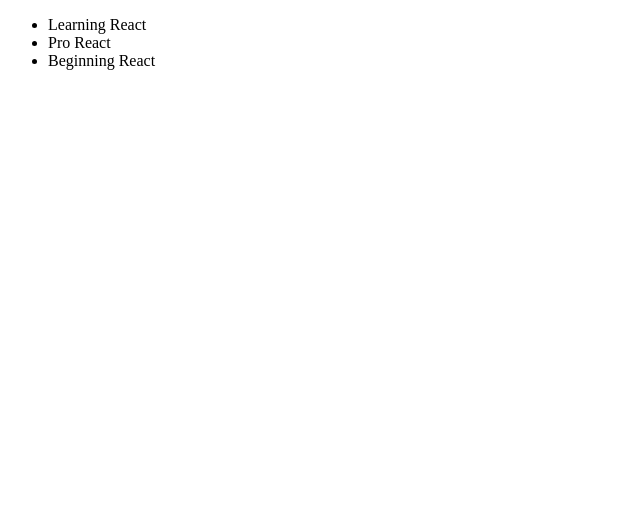
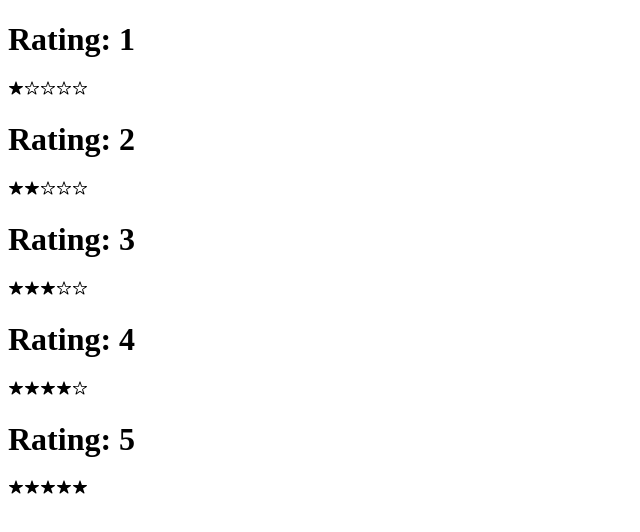
Before and after one commit to rajneesh18/react-practice, a React (Create React App) app: page /list-product in a window 1280 px wide. Shown: the top 532 px of the page, without its empty margins (0-640 px from the left). Built offline with nearby package versions, Linux system fonts and the light colour scheme.

Commit message:
Ratings with Local State to a component

```diff
--- a/package.json
+++ b/package.json
@@ -9,6 +9,7 @@
     "netlify-cli": "^17.35.0",
     "react": "^18.3.1",
     "react-dom": "^18.3.1",
+    "react-icons": "^5.3.0",
     "react-router-dom": "^6.26.1",
     "react-scripts": "5.0.1",
     "web-vitals": "^2.1.4"
--- a/src/components/Products.jsx
+++ b/src/components/Products.jsx
@@ -1,14 +1,24 @@
+
+
+import Rating from "./Rating";
+
 
 const Products  = () => {
-    const products = ["Learning React", "Pro React", "Beginning React"];
+    // const products = ["Learning React", "Pro React", "Beginning React"];
 
-    const listProducts = products.map((product) => {
-       return <li key={product.toString()}>{product}</li>
-    })
+    // const listProducts = products.map((product) => {
+    //    return <li key={product.toString()}>{product}</li>
+    // })
 
     return (
         <div>
-            <ul>{listProducts}</ul>
+            {/* <ul>{listProducts}</ul> */}
+
+            <Rating rating = '1' />
+            <Rating rating = '2' />
+            <Rating rating = '3' />
+            <Rating rating = '4' />
+            <Rating rating = '5' />
         </div>
     )
 }
--- /dev/null
+++ b/src/components/Rating.jsx
@@ -0,0 +1,20 @@
+import { useState } from "react";
+import { IoIosStar, IoIosStarOutline } from "react-icons/io";
+
+const Rating = (props) => {
+    const [rating, setRating] = useState(props.rating);
+
+
+    return <>
+        <div>
+            <h1>Rating: {props.rating}</h1>
+            {rating >= 1 ? ( <IoIosStar onClick={() => {setRating(1)}} /> ) : ( <IoIosStarOutline onClick={() => {setRating(1)}} /> )}
+            {rating >= 2 ? ( <IoIosStar onClick={() => {setRating(2)}} /> ) : ( <IoIosStarOutline onClick={() => {setRating(2)}} /> )}
+            {rating >= 3 ? ( <IoIosStar onClick={() => {setRating(3)}} /> ) : ( <IoIosStarOutline onClick={() => {setRating(3)}} /> )}
+            {rating >= 4 ? ( <IoIosStar onClick={() => {setRating(4)}} /> ) : ( <IoIosStarOutline onClick={() => {setRating(4)}} /> )}
+            {rating >= 5 ? ( <IoIosStar onClick={() => {setRating(5)}} /> ) : ( <IoIosStarOutline onClick={() => {setRating(5)}} /> )}
+        </div>
+    </>
+}
+
+export default Rating;
```
Also changed, not shown: 1 other file (tests, documents, lock files or other folders).
